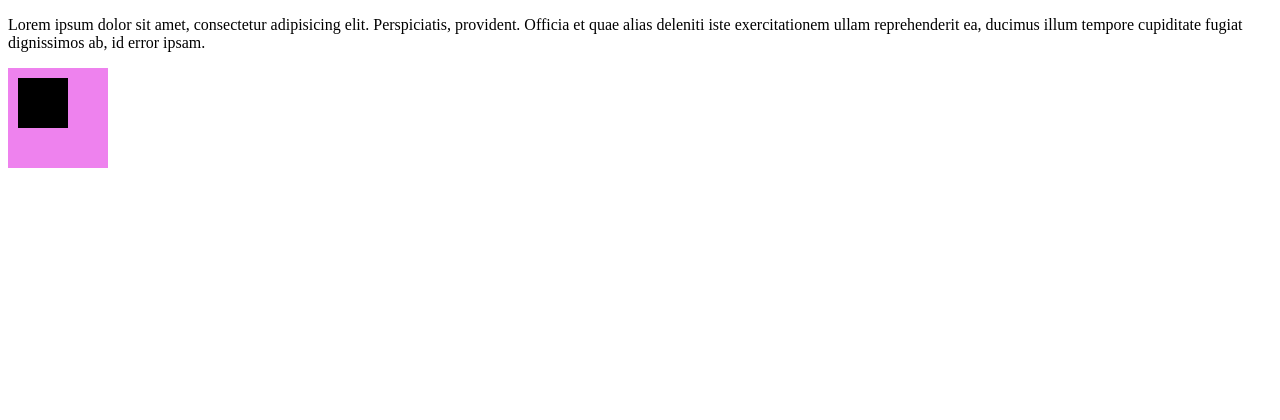
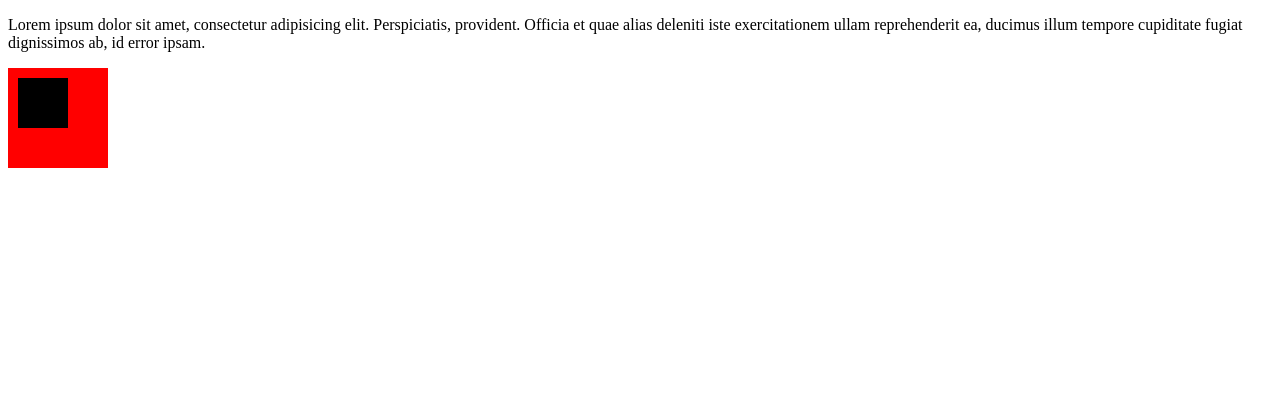
Before and after one commit to xTomluca/Lab3, a PHP site: page /position.html in a window 1280 px wide. Shown: the top 420 px of the page. Run offline with PHP 8.4, Linux system fonts and the light colour scheme.

Commit message:
homework

```diff
--- a/Laboratorio 3/Clase 3 CSS/position.css
+++ b/Laboratorio 3/Clase 3 CSS/position.css
@@ -1,11 +1,12 @@
 div{
     width: 100px;
     height: 100px;
-    background-color : violet;
+    background-color : rgb(255, 0, 0,1);
     position: absolute;
 /*    position: relative;
     top: 25px;
     left: 25px;*/
+    z-index: -2;
 }
 
 .interno{
@@ -15,6 +16,7 @@ div{
     position: absolute;
     top: 10px;
     left: 10px;
+    z-index: -1;
 }
 
 body{
```
Also changed, not shown: 1 other file.
